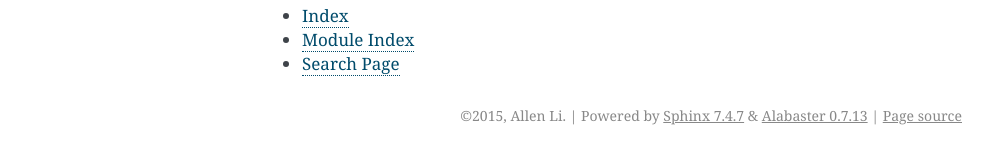
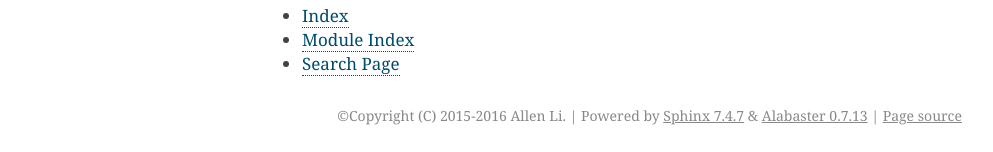
Before and after one commit to darkfeline/animanager, a Sphinx documentation site: the page built from doc/index.rst, in a window 1280 px wide. Shown: the part 853-1005 px from the top of the page, without its empty margins (148-1141 px from the left). Built offline with Sphinx 7.4.7, drawn with Linux system fonts in a browser that asks for light colours; pages that are not in the unit, such as notebooks, are missing from menus.

Commit message:
Update documentation copyright

```diff
--- a/doc/conf.py
+++ b/doc/conf.py
@@ -50,7 +50,7 @@ master_doc = 'index'
 
 # General information about the project.
 project = 'Animanager'
-copyright = '2015, Allen Li'
+copyright = 'Copyright (C) 2015-2016 Allen Li'
 author = 'Allen Li'
 
 # The version info for the project you're documenting, acts as replacement for
```
